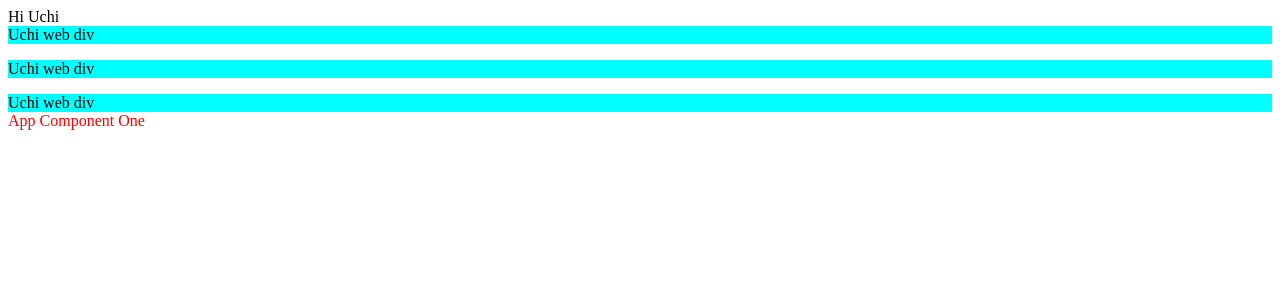
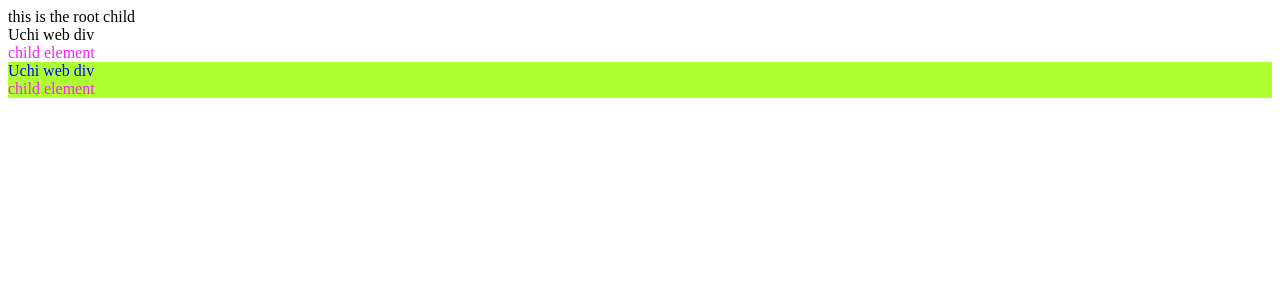
Before and after one commit to UchithmaSenevirathne/Learning-Angular, an Angular app: page / in a window 1280 px wide. Shown: the top 300 px of the page. Built offline with nearby package versions, Linux system fonts and the light colour scheme.

Commit message:
Styling Components :host :host-context Pseudo-Classes

```diff
--- a/src/app/app.component.html
+++ b/src/app/app.component.html
@@ -1,4 +1,4 @@
-<div>Hi Uchi</div>
+<!-- <div>Hi Uchi</div> -->
 
 <!-- type selector -->
 <!-- <app-profile></app-profile> -->
@@ -19,10 +19,14 @@
  <span app-profile></span> -->
 
 <div>
-    <div app-profile></div>
-    <p app-profile></p>
+    <!-- <div app-profile></div>
+    <p app-profile></p> -->
+    <app-profile></app-profile>
+</div>
+
+<div class="hi-uchi">
     <app-profile></app-profile>
 </div>
 
 <!-- the class name is same as profile component but cause we use emulated encapsulation the css will not apply outside of the component -->
-<div class="uchi">App Component One</div>
+<!-- <div class="uchi">App Component One</div> -->
--- a/src/app/profile.component.html
+++ b/src/app/profile.component.html
@@ -1 +1,9 @@
+<style>
+    .child-element {
+        color: rgb(248, 35, 248);
+    }
+</style>
+
 <div class="uchi">Uchi web div</div>
+
+<div class="child-element">child element</div>
--- a/src/app/profile.component.scss
+++ b/src/app/profile.component.scss
@@ -2,7 +2,15 @@
 //     color: green; background-color: yellow;
 // }
 
-.uchi{
-    background-color: aqua;
-    // color: blueviolet;
+// :host{
+//     display: block;
+//     background-color: aqua;
+//     color: blueviolet;
+// }
+
+//only component u want
+:host-context(.hi-uchi){
+    display: block;
+    background-color: greenyellow;
+    color: blue;
 }
--- a/src/app/profile.component.ts
+++ b/src/app/profile.component.ts
@@ -12,7 +12,9 @@ import { Component, ViewEncapsulation } from "@angular/core";
     // selector: '[app-profile]:not(p)',
 
     // multiple selector
-    selector: 'app-profile, [app-profile]',
+    // selector: 'app-profile, [app-profile]',
+
+    selector: 'app-profile',
 
     // template: '<h1>Profile Component</h1>',
     templateUrl: './profile.component.html',
@@ -22,7 +24,7 @@ import { Component, ViewEncapsulation } from "@angular/core";
     // encapsulation: ViewEncapsulation.Emulated,
 
     //global style not affected
-    encapsulation: ViewEncapsulation.ShadowDom,
+    // encapsulation: ViewEncapsulation.ShadowDom,
 
     //global and unique style affected
     // encapsulation: ViewEncapsulation.None,
--- a/src/index.html
+++ b/src/index.html
@@ -8,6 +8,7 @@
   <link rel="icon" type="image/x-icon" href="favicon.ico">
 </head>
 <body>
+  <div class="child-element">this is the root child</div>
   <app-root></app-root>
 </body>
 </html>
--- a/src/styles.scss
+++ b/src/styles.scss
@@ -1,4 +1,4 @@
 /* You can add global styles to this file, and also import other style files */
-.uchi {
-    color: red;
-}
+// .uchi {
+//     color: red;
+// }
```
Also changed, not shown: src/app/app.component.scss (+7 -0 lines).
